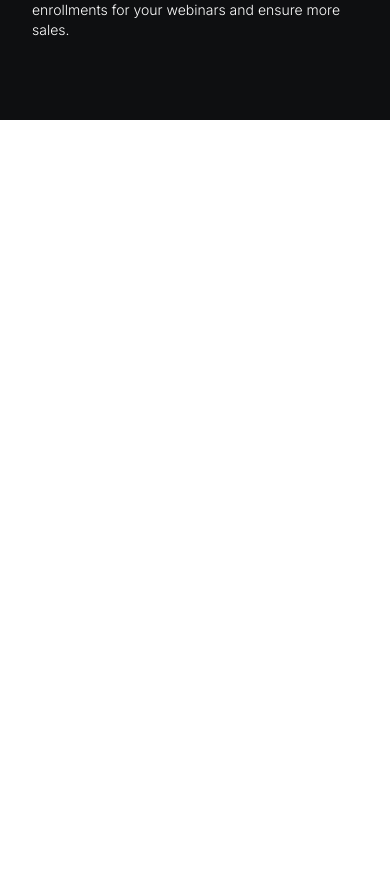
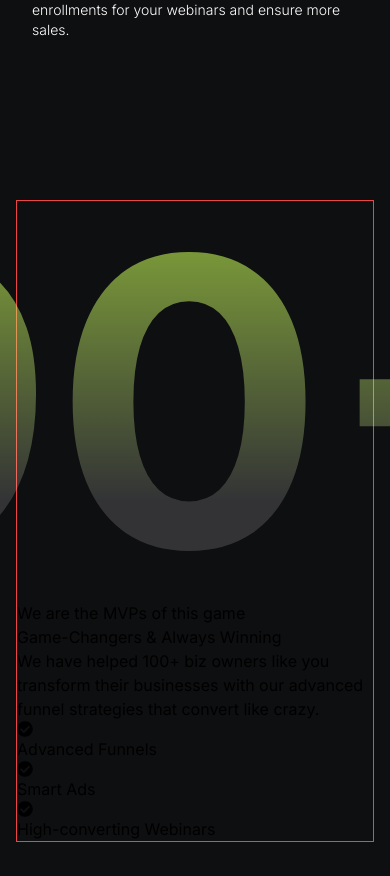
Before and after one commit to Bishal221/Brand-Particle, a React (Vite) app in the folder client/: page / in a window 390 px wide. Shown: the part 4044-4920 px from the top of the page. Before the commit the page ends 4164 px from the top, so only its background shows below. Built offline with nearby package versions, Linux system fonts and the light colour scheme.

Commit message:
Auto saved

```diff
--- a/client/src/Pages/Home.jsx
+++ b/client/src/Pages/Home.jsx
@@ -1,6 +1,7 @@
 import React from "react";
 import { Images, Videos } from "../assets/Index";
 import { Link } from "react-router-dom";
+import { FaCheckCircle } from "react-icons/fa";
 
 const Home = () => {
 
@@ -197,6 +198,24 @@ const Home = () => {
                     </section>
                 </section>
             </section>
+
+            <section className="max-w-screen w-full dark:bg-dark-bg py-20 px-4 md:px-0">
+                <section className="container mx-auto border border-red-500 flex flex-col items-center justify-center">
+                    <article>
+                        <h1 className="portfolio-min-text leading-[1] text-[25rem] font-bold">90+</h1>
+                    </article>
+                    <article className="">
+                        <h1>We are the MVPs of this game</h1>
+                        <h3>Game-Changers & Always Winning</h3>
+                        <p>We have helped 100+ biz owners like you transform their businesses with our advanced funnel strategies that convert like crazy.</p>
+                        <div>
+                            <article><span><FaCheckCircle /></span>Advanced Funnels</article>
+                            <article><span><FaCheckCircle /></span>Smart Ads</article>
+                            <article><span><FaCheckCircle /></span>High-converting Webinars</article>
+                        </div>
+                    </article>
+                </section>
+            </section>
         </>
     );
 };
--- a/client/src/index.css
+++ b/client/src/index.css
@@ -112,3 +112,12 @@ body {
 		}
 	}
 }
+
+.portfolio-min-text{
+    color: #c9ff51;
+    background-image: linear-gradient(180deg, #c9ff51 0%, #ffffff3c 75%);
+    background-clip: text;
+    -webkit-background-clip: text;
+    -webkit-text-fill-color: transparent;
+	opacity: 65%;
+}
```
